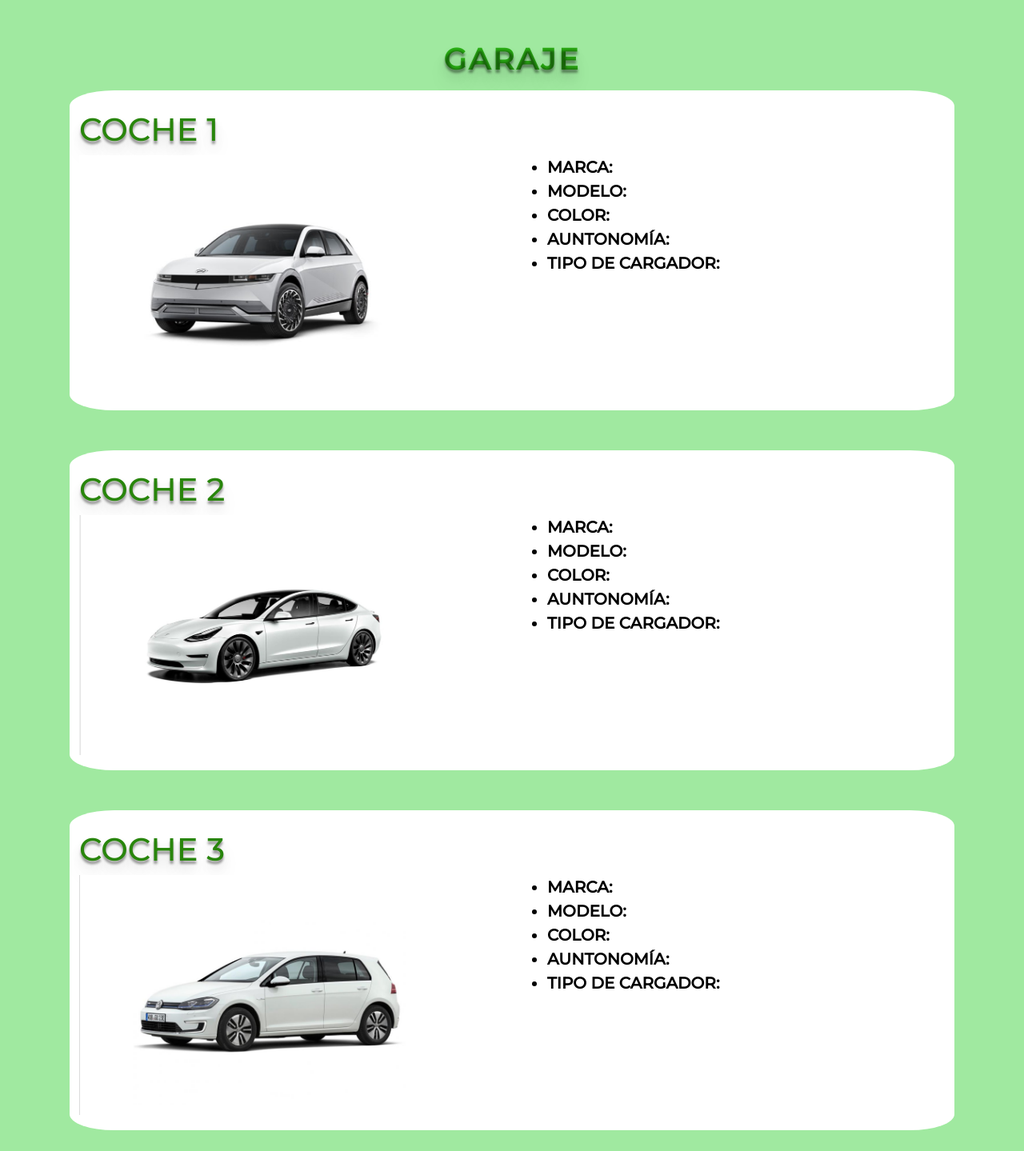
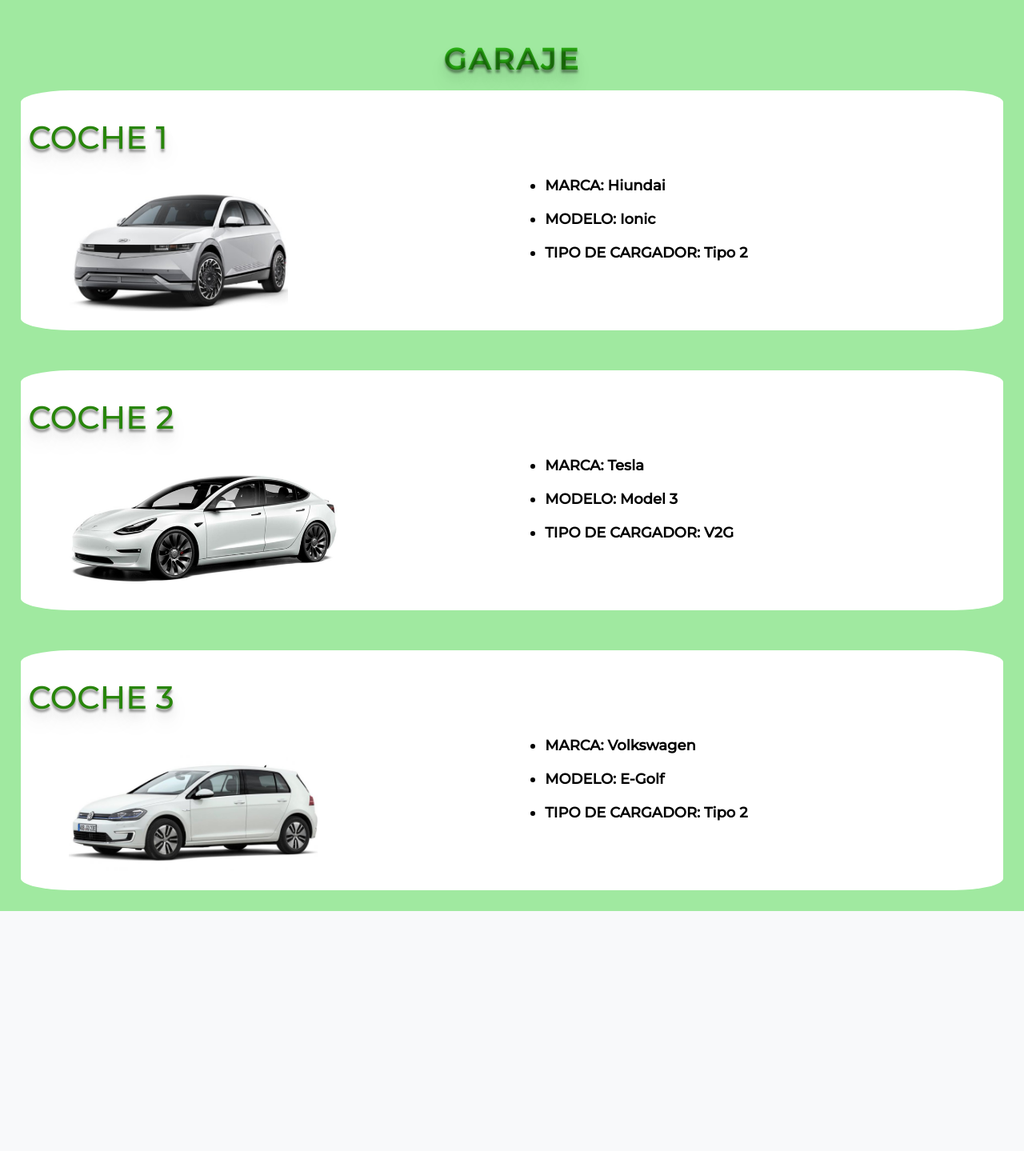
Before and after one commit to pilot2425/E-Maps, a PHP site: page /interfaces/verGaraje.html in a window 1280 px wide. Shown: the part 83-1522 px from the top of the page at 80% size. After the commit the page ends 1222 px from the top, so only its background shows below. Run offline with PHP 8.4, Linux system fonts and the light colour scheme.

Commit message:
tamaño ver garaje

```diff
--- a/css/styles.css
+++ b/css/styles.css
@@ -104,10 +104,9 @@ h5
 {
     background-color: #ffffff;
     border-radius: 5%;
-    height: 400px;
-    width: 90%;
+    padding:10px;
     /*border-color: #28850b;*/
-    border-width: 50px !important;
+    /*border-width: 50px !important;*/
 
 }
 
@@ -115,17 +114,7 @@ h5
 {
     margin-top: 25px;
 }
-.carousel-dark .carousel-caption
-{
-    color: #000000;
-    font-size: 25px;
-    margin-bottom:0;
-}
 
-.img
-{
-    height: 300px;
-}
 
 .centro{
   display: flex;
@@ -271,6 +260,18 @@ h5
 
 /* Extra small devices (portrait phones, less than 576px) */
 @media (max-width: 575.98px) {
+  .coche
+  {
+    margin-top: 35px;
+    height: 65px;
+  }
+
+  .texto ul li
+  {
+    margin-top: 5px;
+    font-size: small;
+  }
+
   .sml{
       margin-left: auto;
       margin-right: auto;
@@ -309,6 +310,19 @@ h5
 
 /* Small devices (landscape phones, entre 576px y 767.98px) */
 @media (min-width: 576px) and (max-width: 767.98px) {
+
+  .coche
+  {
+    margin: 35px 0;
+    height: 70px;
+  }
+
+  .texto ul li
+  {
+    margin-top: 5px;
+    font-size: small;
+  }
+
   .sml{
       margin-left: auto;
       margin-right: auto;
@@ -339,6 +353,63 @@ h5
     width: 75%;
   }
   /*Añadir/Modificar vehículo*/
+}
+
+@media (min-width: 768px) and (max-width: 1023.98px) {
+
+  .coche
+  {
+    margin-top: 35px;
+    margin-left: 50px;
+    height: 150px;
+  }
+
+  .texto ul li
+  {
+    margin-top: 10px;
+    margin-left: 100px;
+    font-size:medium;
+  }
+}
+
+@media (min-width: 1024px) and (max-width: 1439.98px) {
+
+  .coche
+  {
+    margin-top: 35px;
+    margin-left: 50px;
+    height: 150px;
+  }
+
+  .texto ul li
+  {
+    margin-top: 15px;
+    margin-left: 100px;
+    font-size:large;
+  }
+
+  #tarjeta
+  {
+    height: 300px;
+  }
+}
+
+@media (min-width: 1440px) {
+
+  .coche
+  {
+    margin-top: 35px;
+    margin-left: 50px;
+    height: 250px;
+  }
+
+  .texto ul li
+  {
+    margin-top: 30px;
+    margin-left: 200px;
+    font-size:large;
+    font-weight: bolder;
+  }
 }
 
 
--- a/interfaces/verGaraje.html
+++ b/interfaces/verGaraje.html
@@ -45,16 +45,14 @@
                 <div class="container-fluid" id="tarjeta">
                     <div class="row">
                         <h1>COCHE 1</h1>
-                        <div class="col-6">
-                            <img src="../img/coche1.png" class="img" alt="coche1">
+                        <div class="col-5">
+                            <img src="../img/coche1.png" class="coche" alt="coche1">
                         </div>
-                        <div class="col-6">
+                        <div class="col-7 texto">
                             <ul>
-                                <li>MARCA: </li>
-                                <li>MODELO: </li>
-                                <li>COLOR:</li>
-                                <li>AUNTONOMÍA: </li>
-                                <li>TIPO DE CARGADOR: </li>
+                                <li>MARCA: Hiundai</li>
+                        <li>MODELO: Ionic</li>
+                        <li>TIPO DE CARGADOR: Tipo 2</li>
                             </ul>
                         </div>
                     </div>
@@ -63,16 +61,14 @@
         <div class="container-fluid" id="tarjeta">
             <div class="row">
                 <h1>COCHE 2</h1>
-                <div class="col-6">
-                    <img src="../img/coche2.png" class="img" alt="coche2">
+                <div class="col-5">
+                    <img src="../img/coche2.png" class="coche" alt="coche2">
                 </div>
-                <div class="col-6">
+                <div class="col-7 texto">
                     <ul>
-                        <li>MARCA: </li>
-                        <li>MODELO: </li>
-                        <li>COLOR:</li>
-                        <li>AUNTONOMÍA: </li>
-                        <li>TIPO DE CARGADOR: </li>
+                        <li>MARCA: Tesla</li>
+                        <li>MODELO: Model 3</li>
+                        <li>TIPO DE CARGADOR: V2G</li>
                     </ul>
                 </div>
             </div>
@@ -81,16 +77,14 @@
         <div class="container-fluid" id="tarjeta">
             <div class="row">
                 <h1>COCHE 3</h1>
-                <div class="col-6">
-                    <img src="../img/coche3.png" class="img" alt="coche3">
+                <div class="col-5">
+                    <img src="../img/coche3.png" class="coche" alt="coche3">
                 </div>
-                <div class="col-6">
+                <div class="col-7 texto">
                     <ul>
-                        <li>MARCA: </li>
-                        <li>MODELO: </li>
-                        <li>COLOR:</li>
-                        <li>AUNTONOMÍA: </li>
-                        <li>TIPO DE CARGADOR: </li>
+                        <li>MARCA: Volkswagen</li>
+                        <li>MODELO: E-Golf</li>
+                        <li>TIPO DE CARGADOR: Tipo 2</li>
                     </ul>
                 </div>
             </div>
```
Also changed, not shown: img/coche1.png, img/coche2.png, img/coche3.png. Lines whose indentation alone changed are shown as unchanged.
